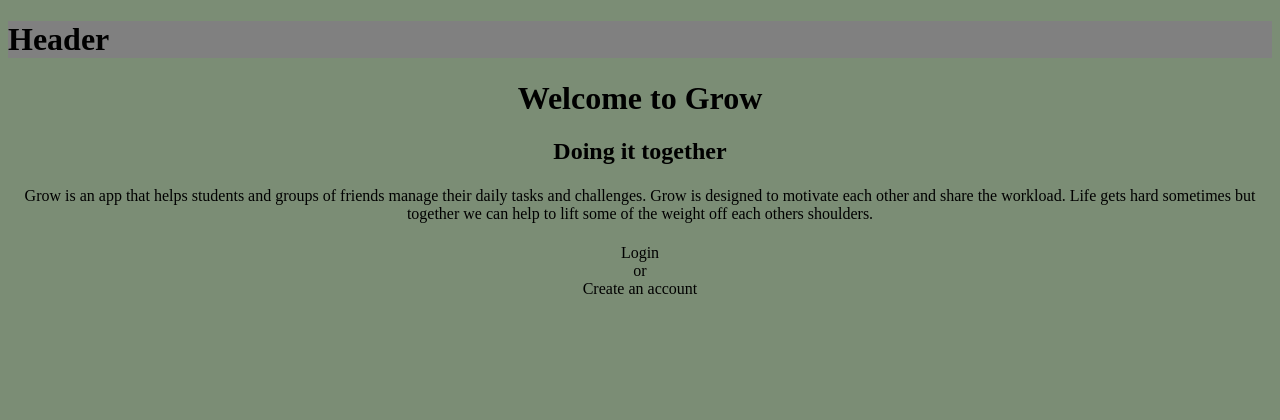
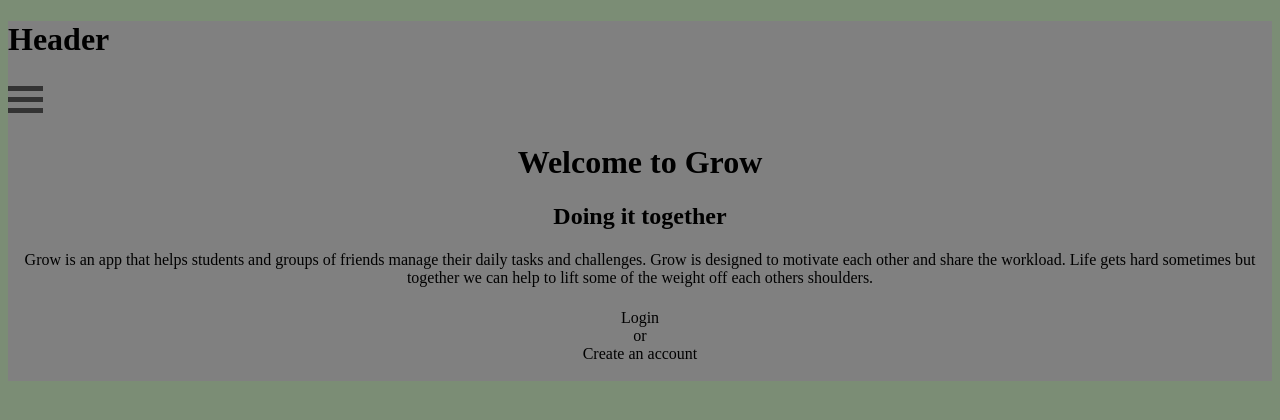
Before and after one commit to Its-Aspen/Doing-it-together, a plain HTML site: page index.html in a window 1280 px wide. Drawn offline with Linux system fonts and the light colour scheme.

Commit message:
Update index.html

```diff
--- a/index.html
+++ b/index.html
@@ -4,9 +4,45 @@
     <meta name="viewport" content="width=device-width, initial-scale=1" />
     <title>Grow (Doing it together)</title>
     <link rel="icon" type="image/x-icon" href="/images/favicon.ico">
+
+    <style>
+        .container {
+          display: inline-block;
+          cursor: pointer;
+        }
+
+        .bar1, .bar2, .bar3 {
+          width: 35px;
+          height: 5px;
+          background-color: #333;
+          margin: 6px 0;
+          transition: 0.4s;
+        }
+
+        .change .bar1 {
+          transform: translate(0, 11px) rotate(-45deg);
+        }
+
+        .change .bar2 {opacity: 0;}
+
+        .change .bar3 {
+          transform: translate(0, -11px) rotate(45deg);
+        }
+        </style>
+
     </head>
     <div class="header" style="background-color: gray;">
         <h1>Header</h1>
+        <div class="container" onclick="myFunction(this)">
+            <div class="bar1"></div>
+            <div class="bar2"></div>
+            <div class="bar3"></div>
+
+            <script>
+                function myFunction(x) {
+                  x.classList.toggle("change");
+                }
+                </script>
 
       </div>
     <body style="background-color: #7b8d75;">
```
